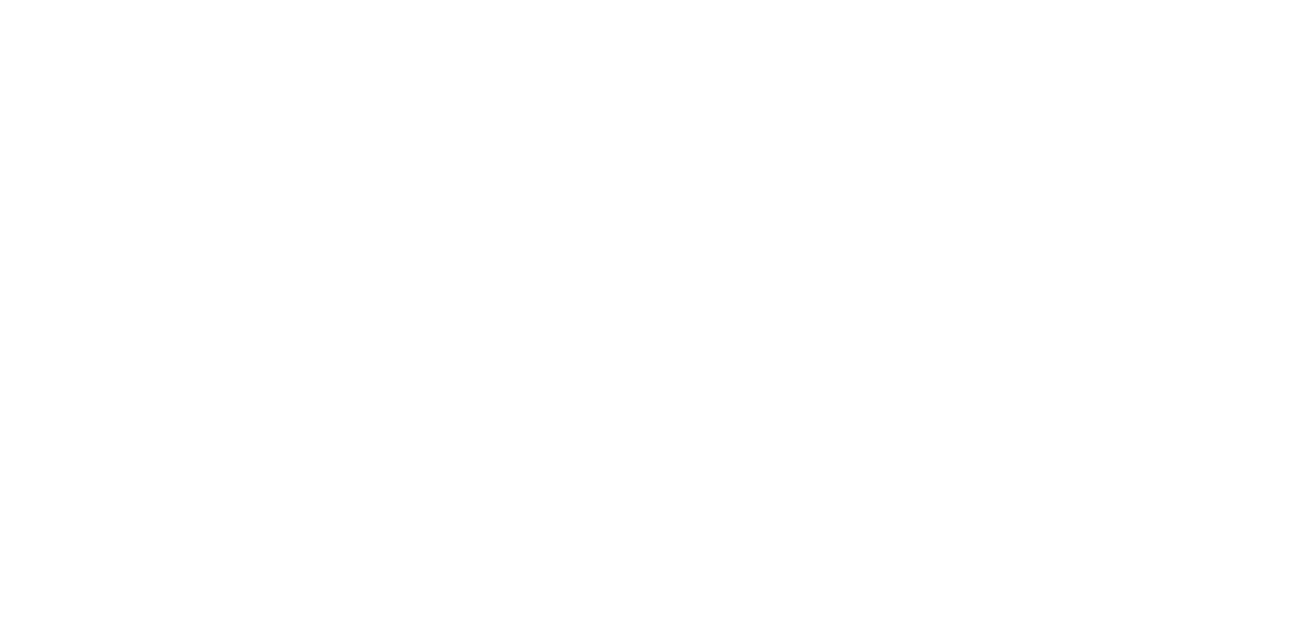
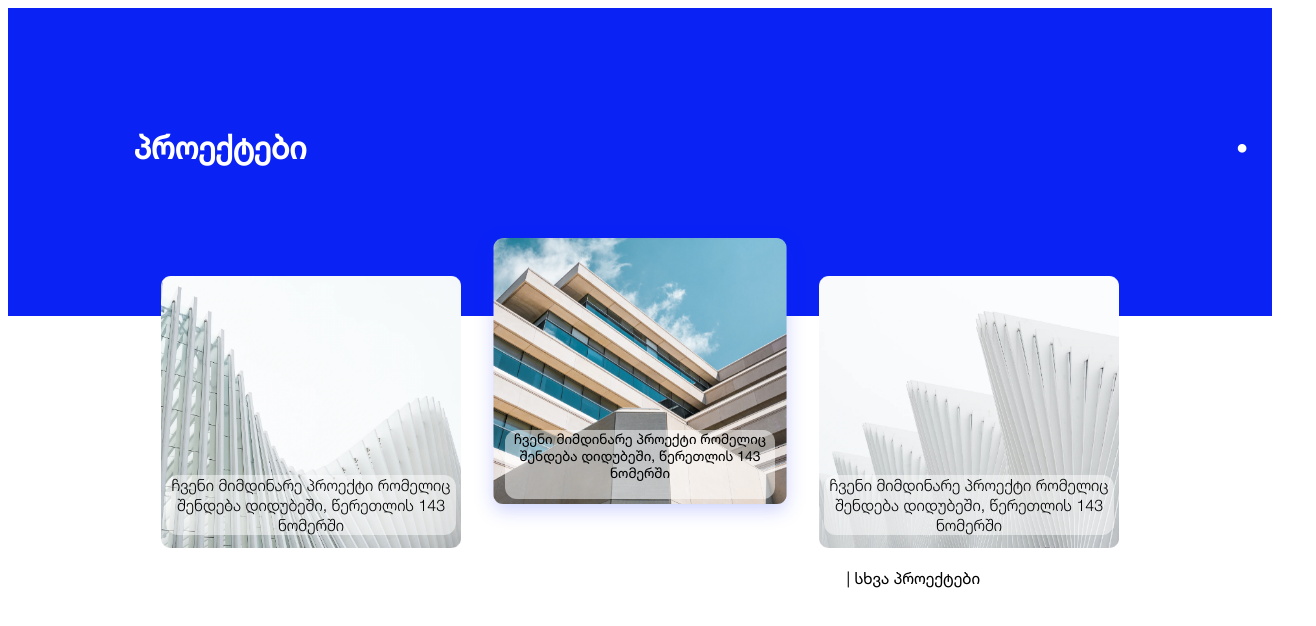
Before and after one commit to iulon357/Project, a plain HTML site: page index.html in a window 1280 px wide. Shown: the whole page, 1316 px wide, since content can reach past the window. Drawn offline with Linux system fonts and the light colour scheme.

Commit message:
Add files via upload

```diff
--- /dev/null
+++ b/css/styles.css
@@ -0,0 +1,120 @@
+@font-face {
+  font-family: lights;
+  src: url(/fonts/HELVETICANEUELTGEO-45LIGHTS.TTF);
+}
+
+@font-face {
+  font-family: roman;
+  src: url(/fonts/HELVETICANEUELTGEO-55ROMAN.TTF);
+}
+
+/* * {
+    margin: 0;
+    padding: 0;
+    box-sizing: border-box;
+} */
+
+header {
+  height: 308px;
+  background-color: #0a22f4;
+}
+
+.project {
+  text-transform: uppercase;
+  border: none;
+  position: relative;
+  top: 90px;
+  left: 120px;
+  background-color: #0a22f4;
+  color: white;
+  font-weight: bold;
+  font-size: xx-large;
+  font-family: roman;
+}
+
+.dots,
+.dots ul,
+.dots li {
+  display: inline-block;
+  color: white;
+  font-weight: bold;
+  font-size: xx-large;
+}
+
+.dots li {
+  margin-right: 15px;
+  position: relative;
+  top: 90px;
+  left: 1000px;
+}
+
+section {
+  display: block;
+  text-align: center;
+}
+
+.box1 {
+  position: relative;
+  display: inline-block;
+  vertical-align: top;
+  margin-top: -40px;
+}
+
+.box1 p {
+  position: absolute;
+  background-color: rgba(255, 255, 255, 0.5);
+  border-radius: 12px;
+  bottom: 1px;
+  left: 5px;
+  right: 5px;
+  font-family: lights;
+}
+
+.box2 {
+  position: relative;
+  display: inline-block;
+  vertical-align: top;
+  margin-top: -100px;
+}
+
+.box2 p {
+  position: absolute;
+  background-color: rgba(255, 255, 255, 0.5);
+  border-radius: 12px;
+  bottom: 30px;
+  left: 40px;
+  right: 40px;
+  top: 200px;
+  font-family: roman;
+  font-size: 14px;
+}
+
+.box3 {
+  position: relative;
+  display: inline-block;
+  vertical-align: top;
+  margin-top: -40px;
+}
+.box3 p {
+  position: absolute;
+  background-color: rgba(255, 255, 255, 0.5);
+  border-radius: 12px;
+  bottom: 1px;
+  left: 5px;
+  right: 5px;
+  font-family: lights;
+}
+
+.ex1,
+.ex3 {
+  width: 300px;
+}
+.ex2 {
+  width: 350px;
+}
+
+footer {
+  position: absolute;
+  right: 300px;
+  font-family: roman;
+}
--- a/index.html
+++ b/index.html
@@ -2,12 +2,39 @@
 <html lang="en">
 <head>
     <meta charset="UTF-8">
-    <meta http-equiv="X-UA-Compatible" content="IE=edge">
     <meta name="viewport" content="width=device-width, initial-scale=1.0">
-    <link rel="stylesheet" href="css/style.css">
+    <link rel="stylesheet" type="text/css" href="css/styles.css">
     <title>Project</title>
 </head>
 <body>
-
+    <header>
+        <div class="title">
+            <button class="project">პროექტები</button>
+            <nav class="dots">
+              <ul>
+                <li>&#8226;</li>
+                <li>&#8226;</li>
+                <li>&#8226;</li>
+              </ul>
+            </nav>
+        </div>
+    </header>
+    <section>
+		<div class="images-container">
+			<div class="box1">
+				<img class="ex1" src="images/Rectangle 18.png" alt="exteriur1">
+				<p>ჩვენი მიმდინარე პროექტი რომელიც შენდება დიდუბეში, წერეთლის 143 ნომერში</p>
+			</div>
+			<div class="box2">
+				<img class="ex2" src="images/Rectangle 19.png" alt="exteriur2">
+				<p>ჩვენი მიმდინარე პროექტი რომელიც შენდება დიდუბეში, წერეთლის 143 ნომერში</p>
+			</div>
+			<div class="box3">
+				<img class="ex3" src="images/Rectangle 20.png" alt="exteriur3">
+				<p>ჩვენი მიმდინარე პროექტი რომელიც შენდება დიდუბეში, წერეთლის 143 ნომერში</p>
+			</div>
+		</div>
+	</section>
+	<footer><p>| სხვა პროექტები </p></footer>
 </body>
 </html>
```
Also changed, not shown: images/Rectangle 18.png (added), images/Rectangle 19.png (added), images/Rectangle 20.png (added).
